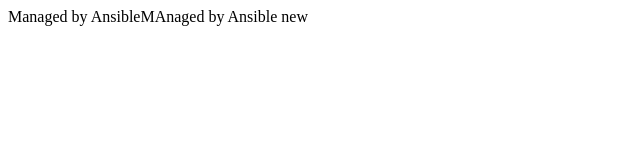
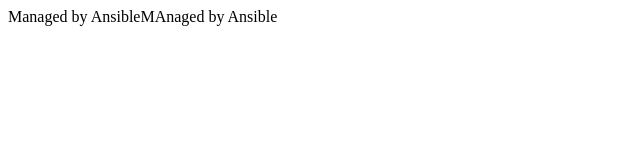
Before and after one commit to Josep-Andreu/Optativa-cloud, a plain HTML site: page index.html in a window 1280 px wide. Shown: the full height of the page, 0-640 px from the left. Drawn offline with Linux system fonts and the light colour scheme.

Commit message:
Update index.html

```diff
--- a/index.html
+++ b/index.html
@@ -1 +1 @@
-<html><head>Managed by Ansible</head><body>MAnaged by Ansible new</body>
+<html><head>Managed by Ansible</head><body>MAnaged by Ansible</body>
```
